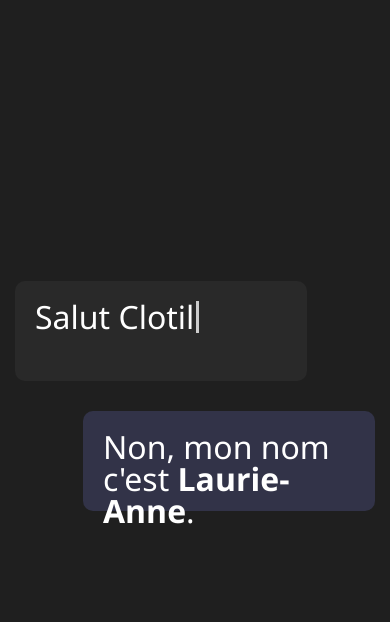
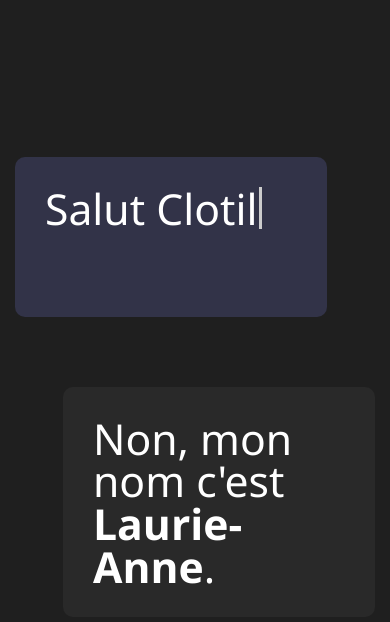
Before and after one commit to aeoncl/jemappellelaurieanne, a plain HTML site: page index.html in a window 390 px wide. Drawn offline with Linux system fonts and the light colour scheme.

Commit message:
more responsive

```diff
--- a/index.html
+++ b/index.html
@@ -10,12 +10,12 @@
 <body>
     <main>
         <article class="left-bubble">
-            <div class="teams-bubble-other">
+            <div class="teams-bubble">
                 <h1>Salut <span class="typed-text"></span><span class="cursor">&nbsp;</span></h1>
             </div>
         </article>
         <article class="right-bubble">
-            <div class="teams-bubble-me">
+            <div class="teams-bubble">
                 <h1>Non, mon nom c'est <span style="font-weight: bold;">Laurie-Anne</span>.</h1>
             </div>
         </article>
--- a/style.css
+++ b/style.css
@@ -12,42 +12,6 @@ body {
     background-color: #1F1F1F;
 }
 
-
-/* ----------- Non-Retina Screens ----------- */
-@media screen
-  and (min-device-width: 1200px)
-  and (-webkit-min-device-pixel-ratio: 1) {
-    body {
-            grid-template-columns: 1fr 1fr 1fr;
-            grid-template-rows: 1fr 1fr 1fr;
-            grid-template-areas:
-                ". . ."
-                ". content ."
-                ". . .";
-    }
-
-
-
-}
-
-/* ----------- Retina Screens ----------- */
-@media screen
-  and (min-device-width: 1200px)
-  and (-webkit-min-device-pixel-ratio: 2)
-  and (min-resolution: 192dpi) {
-
-        body {
-            grid-template-columns: 1fr 1fr 1fr;
-            grid-template-rows: 1fr 1fr 1fr;
-            grid-template-areas:
-                ". . ."
-                ". content ."
-                ". . .";
-
-        }
-}
-
-
 main {
     grid-area: content;
     display: flex;
@@ -55,29 +19,32 @@ main {
 }
 
 h1 {
+
     font-family: 'Segoe UI', -apple-system, sans-serif;
-    font-size: xx-large;
+    font-size: 32pt;
     color: white;
+
 }
 
-.teams-bubble-other {
-    background-color: #292929;
-  border-radius: 10px;
-      display: block;
-    height: 60px;
-    width: 70%;
-    margin-bottom: 30px;
-    padding: 20px;
+.right-bubble .teams-bubble {
+      background-color: #292929;
+
 }
 
-.teams-bubble-me {
+.left-bubble .teams-bubble {
     background-color: #323348;
+
+}
+
+.teams-bubble {
     border-radius: 10px;
     display: block;
-    height: 60px;
+        min-height: 60px;
+    height: fit-content;
+    min-height: 100px;
     width: 70%;
-    margin-bottom: 30px;
-    padding: 20px;
+    margin-bottom: 70px;
+    padding: 30px;
 
 }
 
@@ -123,3 +90,30 @@ span.cursor.typing {
     background-color: #ccc;
   }
 }
+
+
+/* Small tablets and larger mobile devices (481px - 768px) */
+@media (min-width: 481px) {
+
+}
+
+/* Tablets and small laptops (769px - 1024px) */
+@media (min-width: 769px) {
+  body {
+            grid-template-columns: 1fr 3fr 1fr;
+        }
+}
+
+/* Large desktops and high-resolution screens (1025px and up) */
+@media (min-width: 1025px) {
+  body {
+            grid-template-columns: 1fr 2fr 1fr;
+        }
+}
+
+/* Extra-large screens (1440px and up) */
+@media (min-width: 1440px) {
+  body {
+            grid-template-columns: 1fr 1fr 1fr;
+        }
+}
```
